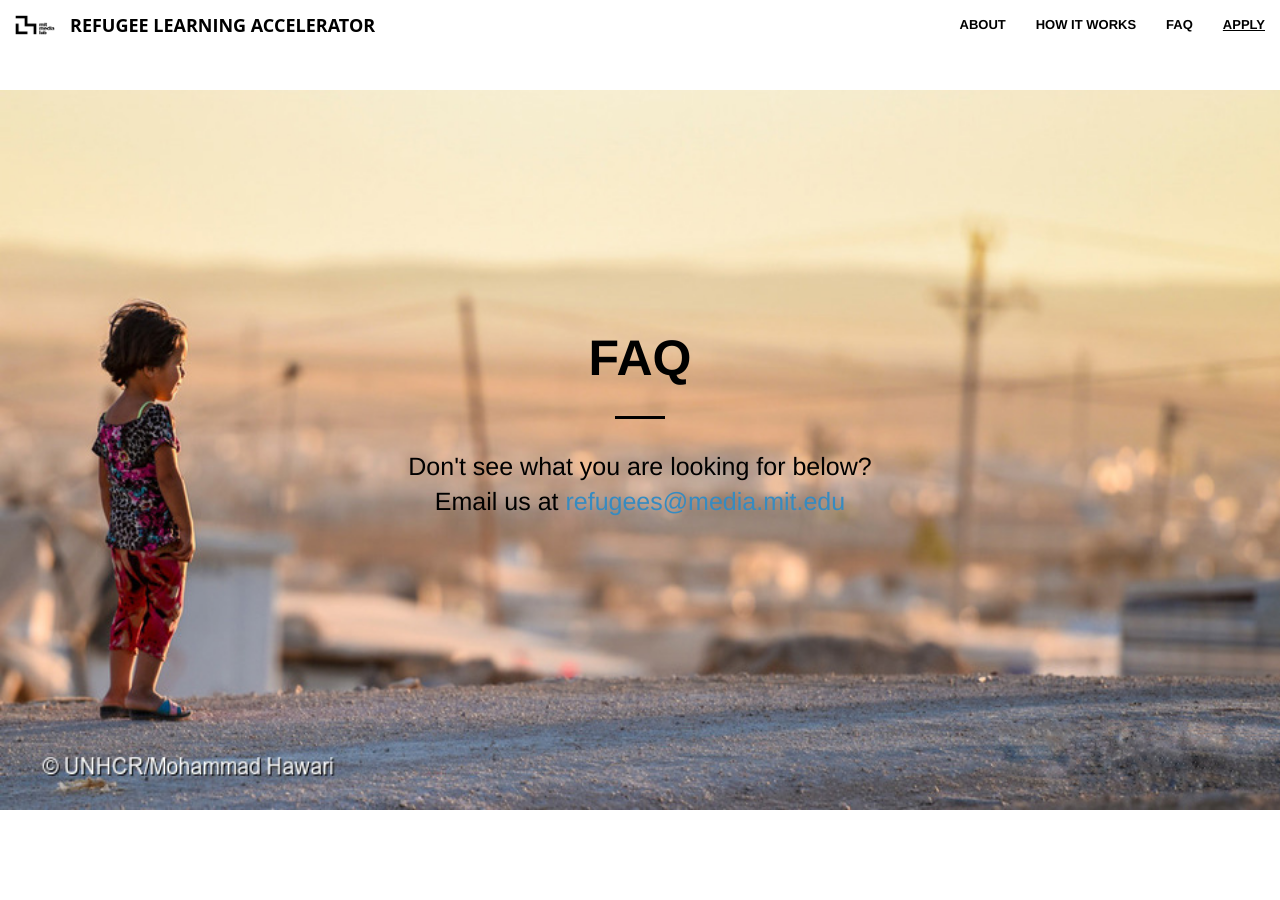
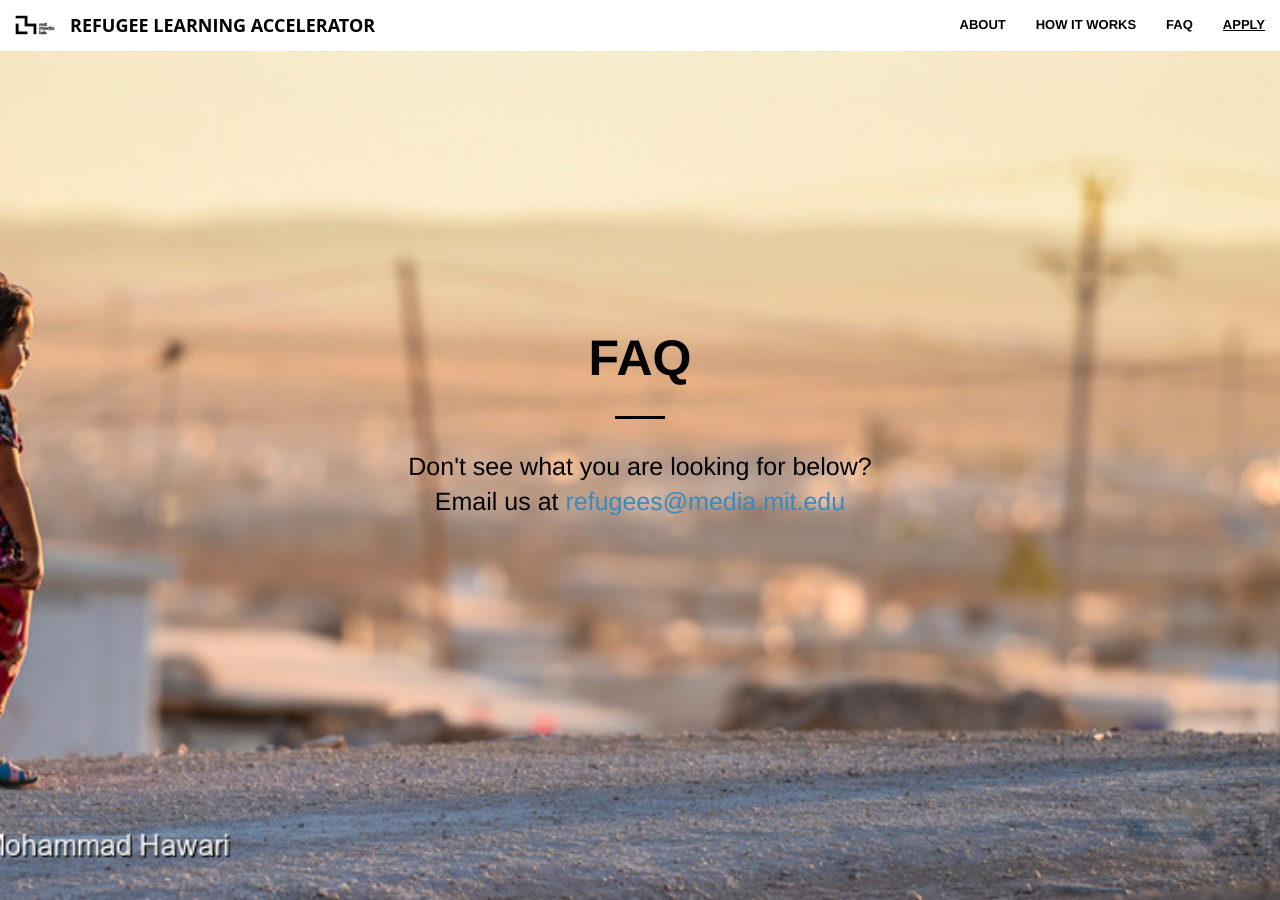
Before and after one commit to Refugee-Learning-Accelerator/Refugee-Learning-Accelerator.github.io, a Jekyll site: the page FAQ/index.html, which Jekyll copies as it is, in a window 1280 px wide and 900 px high. Built offline with Jekyll 4.4.1, drawn with Linux system fonts in a browser that asks for light colours; nearby versions of some CDN libraries.

Commit message:
Update main.css

```diff
--- a/css/main.css
+++ b/css/main.css
@@ -13,11 +13,11 @@
 body.FAQ {
   background-image: url("/Child_FAQ_Background_edited.jpg");
   background-repeat: no-repeat;
-  background-size: 100% 80%;
+  background-size: cover;
   background-repeat: no-repeat;
-  -webkit-background-size: 100% 80%;
-  -moz-background-size: 100% 80%;
-  -o-background-size: 100% 80%;
+  -webkit-background-size: cover;
+  -moz-background-size: cover;
+  -o-background-size: cover;
     background-position: center 0px
 }
 body.about {
@@ -32,9 +32,8 @@
     header.FAQ {
         background-image: url("/Child_FAQ_Background_edited.jpg");
         color: #000000;
-        background-size: 100% 80%;
+        background-size: cover;
         background-repeat: no-repeat;
-        background-position: 50% 30%;
     }
 header.less-whitespace .header-content {
     position: absolute;
@@ -104,9 +103,8 @@
 }
 header.about {
     background-image: url("/Media_Lab_Edited.jpg");
-    background-size: 100% 80%;
+    background-size: cover;
     background-repeat: no-repeat;
-    background-position: 50% 30%;
 }
 header.program {
     background-image: url("/pigeon_sun_edited.jpg");
@@ -115,16 +113,14 @@
 }
 header.apply {
     background-image:url("/Thinking_in_window_tilted_edited.jpg");
-    background-size: 100% 80%;
+    background-size: cover;
     background-repeat: no-repeat;
-    background-position: 50% 30%;
 }
 header.FAQ {
     background-image: url("/Child_FAQ_Background_edited.jpg");
     color: #000000;
-    background-size: 100% 80%;
+    background-size: cover;
     background-repeat: no-repeat;
-    background-position: 50% 30%;
 }
 hr {
     border-color: #000000;
```
